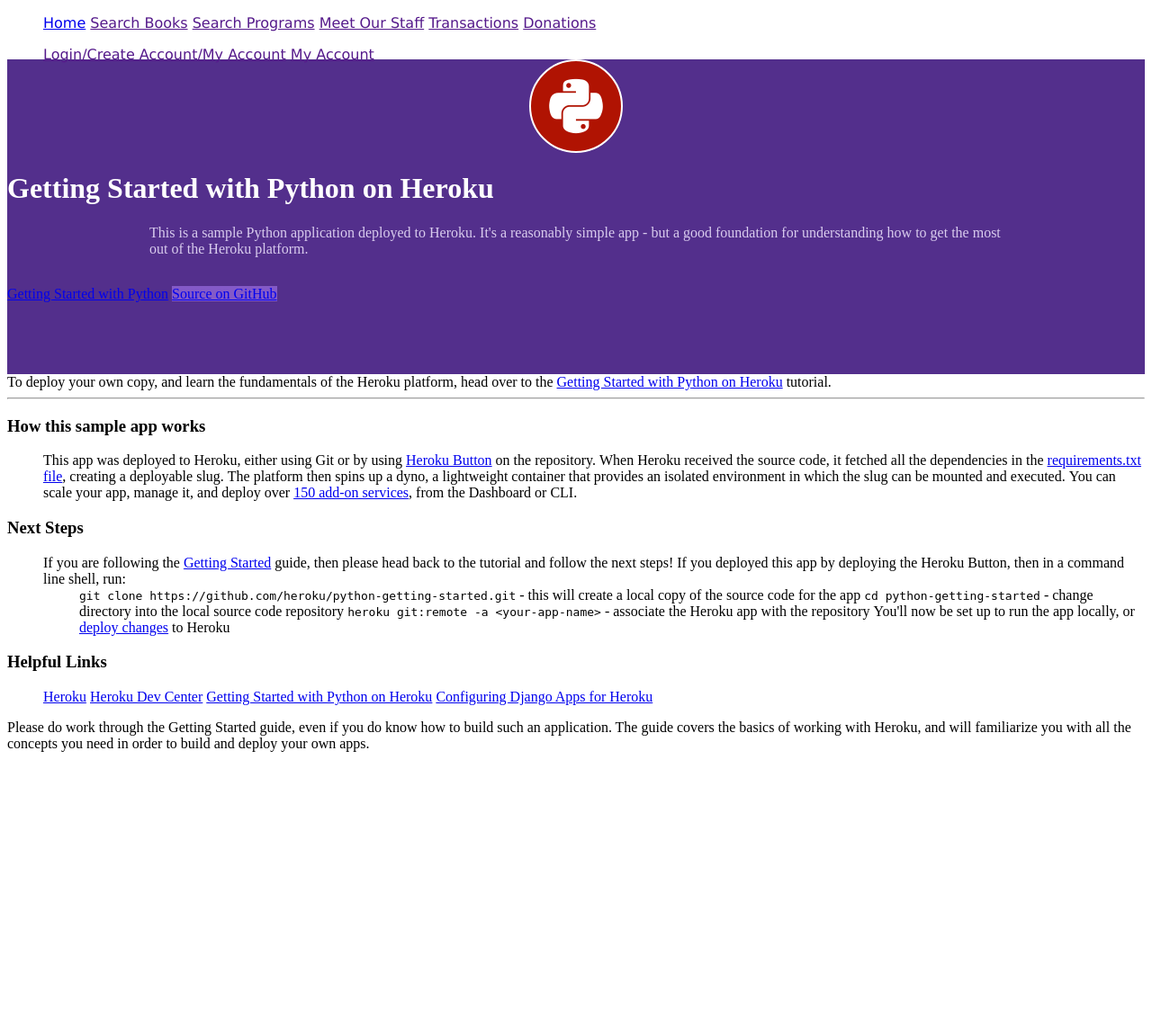
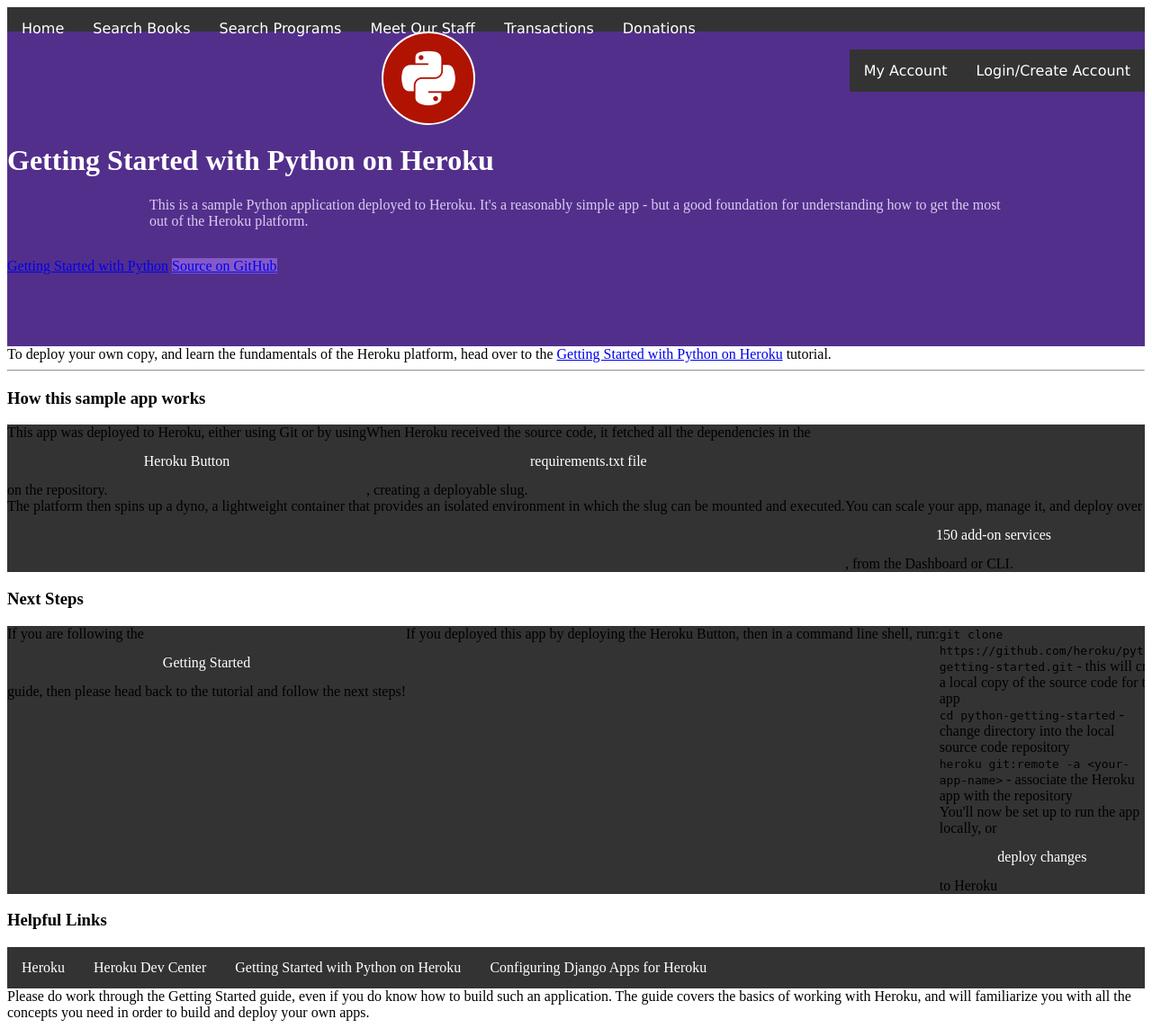
Before and after one commit to erinreily/what-in-testnation, a Django app: page / in a window 1280 px wide. Shown: the whole page at 90% size. Before the commit the page ends 836 px from the top, so only its background shows below. Run offline with Django 3.2, Linux system fonts and the light colour scheme; some libraries are stand-ins or nearby versions.

Commit message:
Update base.html

```diff
--- a/hello/templates/base.html
+++ b/hello/templates/base.html
@@ -10,8 +10,28 @@
          width:100%;
          display: inline;
     }
+    ul {
+        list-style-type: none;
+        margin: 0;
+        padding: 0;
+        overflow: hidden;
+        background-color: #333
+    }
     ul li {
-        display: inline;
+        float: left;
+    }
+    .navbar-right {
+        float:right;
+    }
+    li a {
+       display: block;
+       color: white;
+       text-align: center;
+       padding: 14px 16px;
+       text-decoration: none;
+    }
+    li a:hover {
+       background-color: #111;
     }
     .jumbotron {
         background: #532f8c;
@@ -61,7 +81,7 @@
       <li><a href="">Donations</a></li>
     </ul>
     <ul class="navbar-right">
-      <li class="navbar-right"><a href="">Login/Create Account/My Account</a></li>
+      <li class="navbar-right"><a href="">Login/Create Account</a></li>
       <li class="navbar-right loggedin"><a href="">My Account</a></li>
     </ul>
 </nav>
```
